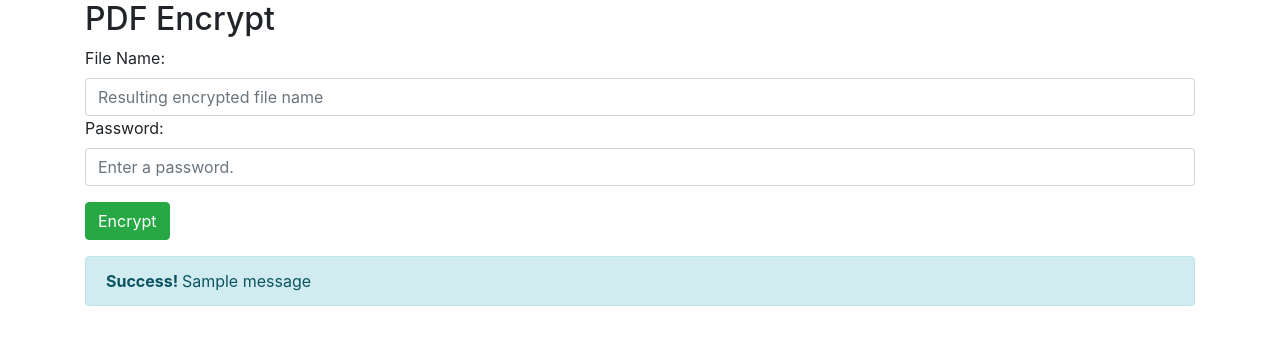
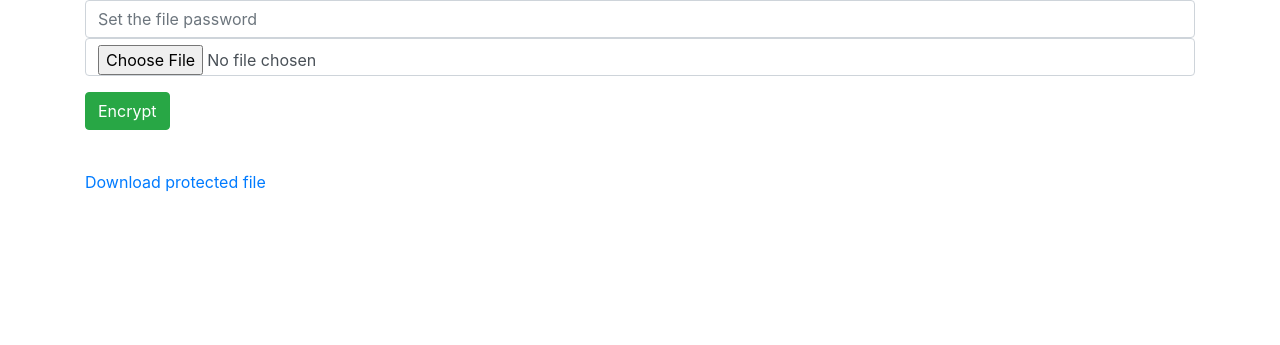
Before and after one commit to hdcaballero/pdf-secure, a Flask app: template templates/home.html in a window 1280 px wide. Shown: the top 345 px of the page. Run offline with Flask 2, Linux system fonts and the light colour scheme; the template is opened without the code that fills it: values that come from a table or form of the project are taken from there, most other values are stand-ins (such as "Sample title", 1, 10 or a date in 2020); one stand-in notice (Sample message) is shown; some libraries are stand-ins or nearby versions.

Commit message:
support form to upload and protect pdf

```diff
--- a/app.py
+++ b/app.py
@@ -1,15 +1,25 @@
-from flask import Flask, request, jsonify, render_template,flash
+from flask import Flask, request, jsonify, render_template,flash, redirect, url_for
 from json import dumps
 from flask_restful  import Resource, Api
 from PyPDF2 import PdfFileReader, PdfFileWriter
 from base64 import b64encode, encodebytes, encodestring
+from werkzeug.utils import secure_filename
 import os
 import json
-from wtforms import Form, TextField, TextAreaField, validators, StringField, SubmitField
+from flask_wtf import FlaskForm
+from wtforms import TextField, validators, ValidationError, PasswordField
+from flask_wtf.file import FileField, FileRequired
 
 app = Flask(__name__)
+
+ALLOWED_EXTENSIONS = set(['pdf'])
+UPLOAD_FOLDER =  os.path.dirname(os.path.realpath('__file__'))
+UPLOAD_FOLDER = os.path.join(UPLOAD_FOLDER, 'static')
+UPLOAD_FOLDER = os.path.join(UPLOAD_FOLDER, 'uploads')
+
+
 app.config['SECRET_KEY'] = '7d441f27d441f27567d441f2b6176a'
-PASSWORD = '123456'
+app.config['UPLOAD_FOLDER'] = '/uploads'
 
 
 # Make the WSGI interface available at the top level so wfastcgi can get it.
@@ -17,45 +27,46 @@ wsgi_app = app.wsgi_app
 
 api = Api(app)
 
-class ReusableForm(Form):
-    name = TextField('Name:', validators=[validators.required()])
-    password = TextField('Password:', validators=[validators.required(), validators.Length(min=3, max=35)])
+class UploadForm(FlaskForm):
+    password = PasswordField(label ='Password:', validators=[validators.required(), validators.Length(min=3, max=35)])
+    uploaded_file =  FileField(validators=[FileRequired()])
 
 
 @app.route('/', methods=['GET', 'POST'])
-def home():
-    form = ReusableForm(request.form)
-    if request.method == 'POST':
-        name=request.form['name']
-        password=request.form['password']
-    return render_template('home.html', form=form)
+def upload():
+    form = UploadForm(request.form)
+
+    if request.method == "POST":
+        file_url=encrypt_file(request.files['uploaded_file'], request.form['password']  )
+        print(request.form['password']  )
+    else:
+        file_url = None
+    return render_template('home.html', form=form, file_url=file_url)
 
 
 class PDF_Files(Resource):
     def post(self):
-        print('this is the JSON request')
-        print(request.files)
-        print(request.json)
-        if 'file' not in request.files:
+        print(request.form['password']  )
+        data={}
+        if 'uploaded_file' not in request.files:
             print('No file part')
         else:
             print('file part found')
-        file = request.files['file']
-        file.save(os.path.join( file.filename))
+        file = request.files['uploaded_file']
+        #file.save(os.path.join( file.filename))
         result = {'status':'success'}
-        pdf_reader = PdfFileReader(file)
-        pdf_writer = PdfFileWriter()
+        encrypt_file(file, request.form['password'] )
 
-        for page in range(pdf_reader.getNumPages()):
-            pdf_writer.addPage(pdf_reader.getPage(page))
+        with open('encrypted_'+ file.filename, 'rb') as encrypted_file:
+            data['filename'] = 'encrypted_'+ file.filename
+            file_read= encrypted_file.read()
 
-        pdf_writer.encrypt(user_pwd=PASSWORD, owner_pwd=None,use_128bit=True)
-        with open('encrypted_' + file.filename, 'wb') as fh:
-            pdf_writer.write(fh)
-        #return jsonify(result)
-        #return jsonify({'pdf': b64encode(file.read())})
-        return jsonify(encodestring(file.read()).decode('ascii'))
+        file_64_encode = encodebytes(file_read)
+        data['data'] = file_64_encode.decode('ascii')
 
+        final_data = json.dumps(data)
+        final_data = json.loads(final_data)
+        return final_data
 
     def get(self):
          data={}
@@ -70,8 +81,24 @@ class PDF_Files(Resource):
 
          return final_data
 
+def encrypt_file(file, password):
+    pdf_reader = PdfFileReader(file)
+    pdf_writer = PdfFileWriter()
 
+    for page in range(pdf_reader.getNumPages()):
+        pdf_writer.addPage(pdf_reader.getPage(page))
+
+    pdf_writer.encrypt(user_pwd=password, owner_pwd=None,use_128bit=True)
+    file_location = os.path.join(UPLOAD_FOLDER, 'encrypted_' + file.filename)
+    with open(file_location , 'wb') as fh:
+        pdf_writer.write(fh)
+    return url_for('static', filename= 'uploads/encrypted_' + file.filename)
 api.add_resource(PDF_Files,'/pdf')
+
+def allowed_file(filename):
+    return '.' in filename and filename.rsplit('.', 1)[1].lower() in ALLOWED_EXTENSIONS
+
+
 
 if __name__ == '__main__':
     port = int(os.environ.get("PORT", 5000))
--- a/requirements.txt
+++ b/requirements.txt
@@ -1,4 +1,5 @@
 flask
 flask_restful
 PyPDF2
+flask_wtf
 wtforms
--- a/templates/home.html
+++ b/templates/home.html
@@ -1,36 +1,20 @@
-<title>Reusable Form Demo</title>
+<title>PDF Password</title>
         	 	<link rel="stylesheet" media="screen" href="static/bootstrap.min.css">
         	 	<link rel="stylesheet" href="static/bootstrap-theme.min.css">
        <meta name="viewport" content="width=device-width, initial-scale=1.0">
 <div class="container">
-<h2> PDF Encrypt </h2>
-<form action="" method="post" role="form">
-    {{ form.csrf }}
-<div class="form-group">
-      <label for="name">File Name:</label>
-<input type="text" class="form-control" id="name" name="name" placeholder="Resulting encrypted file name">
 
+ <form method=post enctype="multipart/form-data" action="/" >
+ <div class="form-group">
+      {{form.password(class_="form-control", placeholder="Set the file password")}}
+      {{form.uploaded_file(class_="form-control")}}
+ </div>
+    <button type="submit" class="btn btn-success">Encrypt</button>
+  </form>
 
-<label for="password">Password:</label>
-<input type="password" class="form-control" id="password" name="password" placeholder="Enter a password.">
+ {% if file_url %}
+<br>
+<a href="{{ file_url }}"> Download protected file </a>
+{% endif %}
 
 </div>
-<button type="submit" class="btn btn-success">Encrypt</button>
-</form>{% with messages = get_flashed_messages(with_categories=true) %}
-{% if messages %}
-
-{% for message in messages %}
-{% if "Error" not in message[1]: %}
-<div class="alert alert-info">
-                <strong>Success! </strong> {{ message[1] }}</div>
-{% endif %}
-
-{% if "Error" in message[1]: %}
-<div class="alert alert-warning">
-                {{ message[1] }}</div>
-{% endif %}
-{% endfor %}
-{% endif %}
-{% endwith %}
-
-</div>
```
Also changed, not shown: 2 other files.
